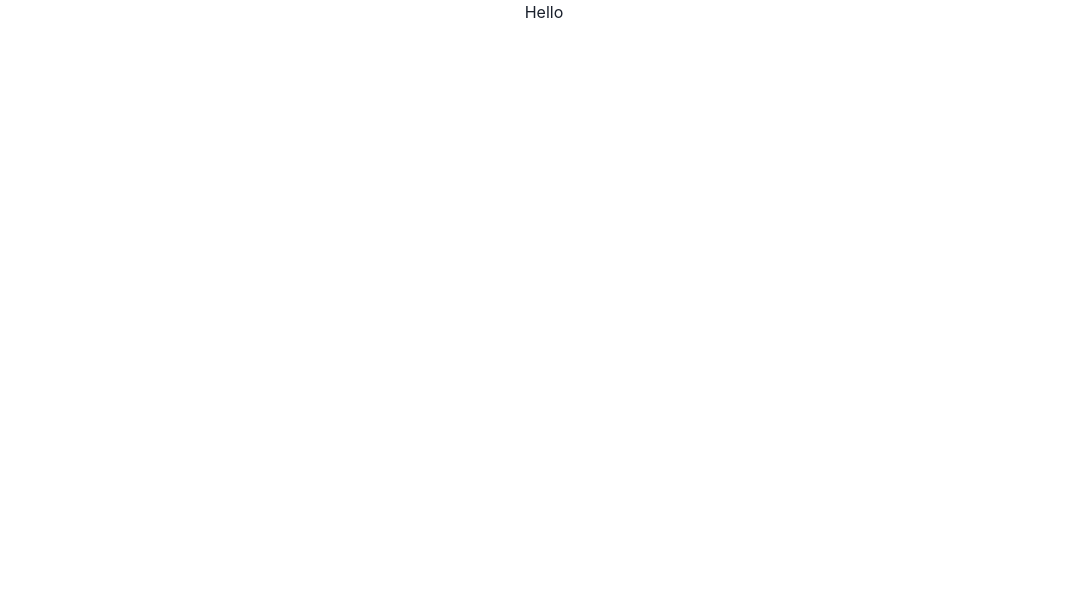
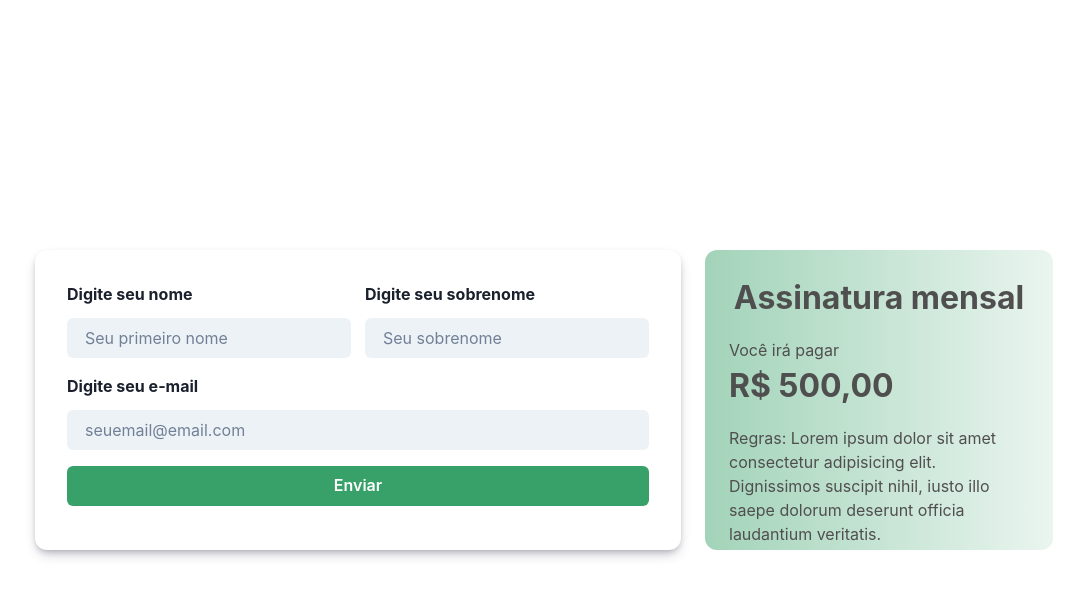
Before and after one commit to JrzenonDev/email-service-frontend, a React (Vite) app: page / in a window 1280 px wide. Shown: the top 596 px of the page, without its empty margins (96-1180 px from the left). Built offline with nearby package versions, Linux system fonts and the light colour scheme.

Commit message:
feat: add components Form and ProductDetail in app

```diff
--- a/src/App.tsx
+++ b/src/App.tsx
@@ -1,10 +1,17 @@
 import "./App.css";
+import { Spacer } from "@chakra-ui/react";
+import { Form } from "./components/Form/Form";
+import { ProductDetail } from "./components/ProductDetail/ProductDetail";
 
 function App() {
   return (
-    <>
-      <p>Hello</p>
-    </>
+    <div className="container">
+      <Form />
+
+      <Spacer width="6" maxWidth="6" />
+
+      <ProductDetail />
+    </div>
   );
 }
 
```
